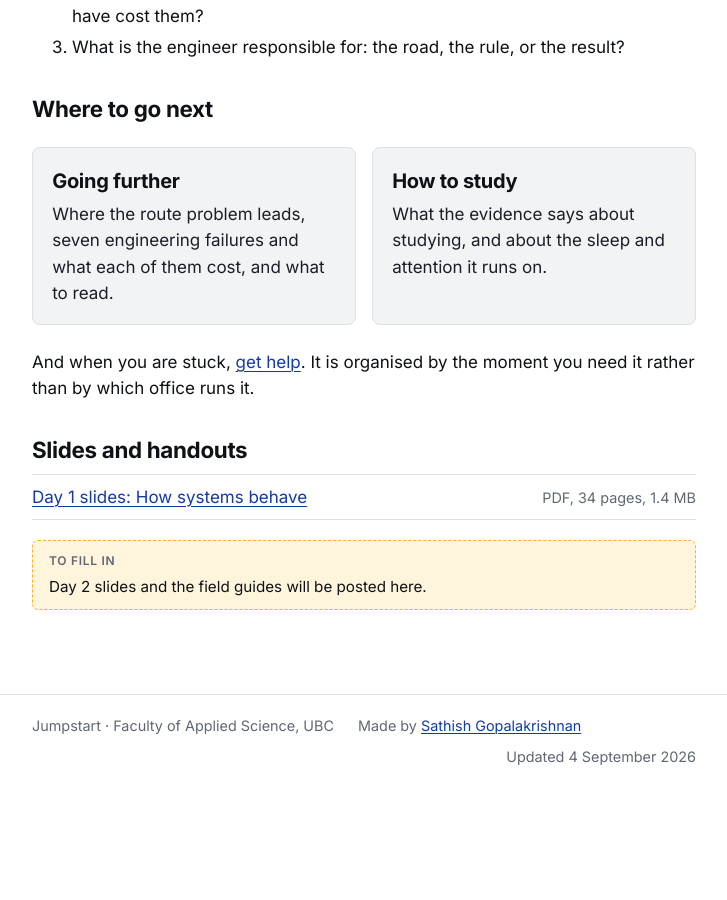
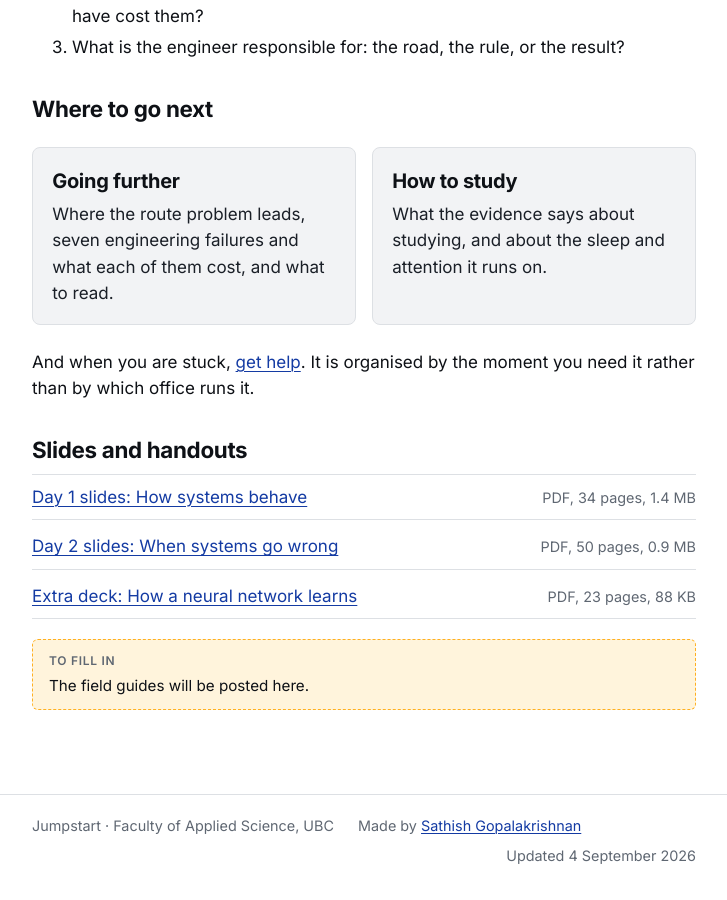
Before and after one commit to GSathish/JumpStart, a Jekyll site: the page built from index.md, in a window 1280 px wide and 900 px high, scrolled down 1608 px. Shown: the whole window, without its empty margins (276-1003 px from the left). Built offline with Jekyll 4.4.1, drawn with Linux system fonts in a browser that asks for light colours; before the commit the page ends 2408 px from its top, so only the background shows below that.

Commit message:
Post the Day 2 slides and the neural networks deck
The Day 2 copy is built from day2-public.tex, which reads day2.tex with
the public flag set and leaves out the two Borges slides. 50 pages
instead of 52. The neural networks deck is posted as supplied. The
remaining placeholder now covers only the field guides.

Co-Authored-By: Claude Fable 5.1 <noreply@anthropic.com>
Claude-Session: https://claude.ai/code/session_01YZyJddYvbeWLX9Y8ycVXYJ

```diff
--- a/index.md
+++ b/index.md
@@ -65,7 +65,9 @@ And when you are stuck, [get help]({{ '/help/' | relative_url }}). It is organis
 
 <ul class="downloads">
   <li><a href="{{ '/files/jumpstart-2026-day1-slides.pdf' | relative_url }}">Day 1 slides: How systems behave</a><span class="meta">PDF, 34 pages, 1.4&nbsp;MB</span></li>
+  <li><a href="{{ '/files/jumpstart-2026-day2-slides.pdf' | relative_url }}">Day 2 slides: When systems go wrong</a><span class="meta">PDF, 50 pages, 0.9&nbsp;MB</span></li>
+  <li><a href="{{ '/files/jumpstart-2026-neural-networks-slides.pdf' | relative_url }}">Extra deck: How a neural network learns</a><span class="meta">PDF, 23 pages, 88&nbsp;KB</span></li>
 </ul>
 
-Day 2 slides and the field guides will be posted here.
+The field guides will be posted here.
 {: .placeholder}
```
Also changed, not shown: 2 other files.
